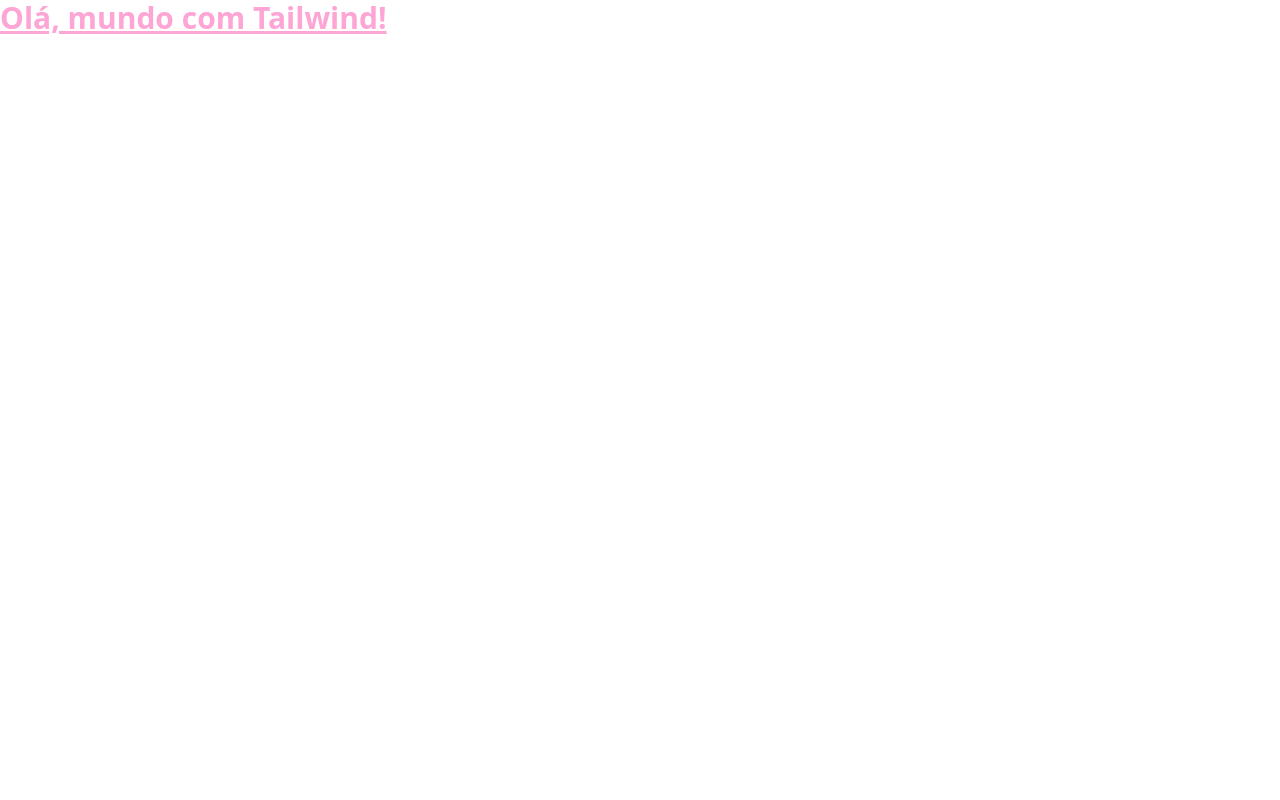
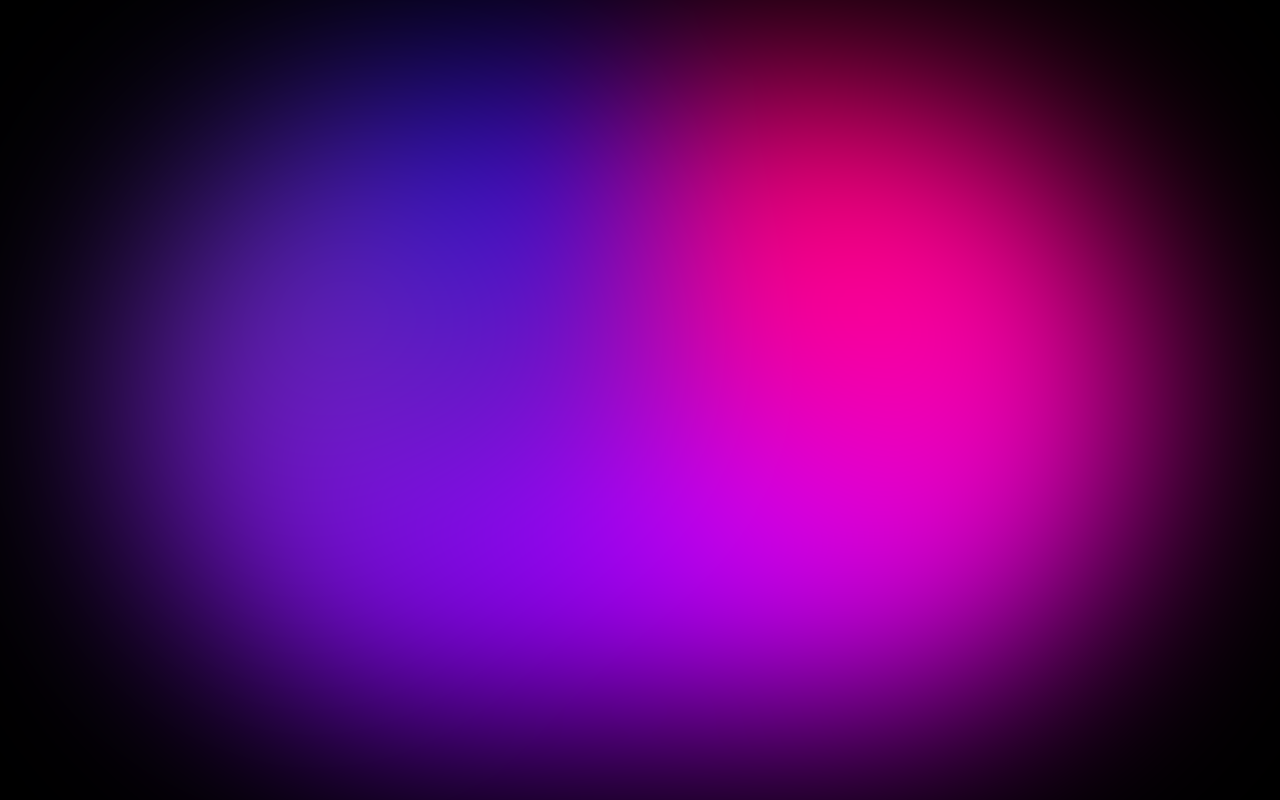
Before and after one commit to ByAurea/Portfolio-ByAurea, a React (Vite) app: page / in a window 1280 px wide. Built offline with nearby package versions, Linux system fonts and the light colour scheme.

Commit message:
add/animated background

```diff
--- a/package.json
+++ b/package.json
@@ -11,6 +11,7 @@
   },
   "dependencies": {
     "@tailwindcss/postcss": "^4.1.13",
+    "@tailwindcss/vite": "^4.1.13",
     "react": "^19.1.1",
     "react-dom": "^19.1.1"
   },
--- a/src/App.css
+++ b/src/App.css
@@ -0,0 +1,43 @@
+.blob-outer-container {
+    position: fixed;
+    height: 100%;
+    width: 100%;
+    z-index: 0;
+    inset: 0;
+    margin: auto;
+    filter: blur(100px);
+    /*opacity: 0.5;*/
+}
+
+.blob-inner-container {
+    border-radius: 99999px;
+    position: absolute;
+    inset: 0;
+    margin: auto;
+    width: 100vw;
+    height: 100vh;
+    min-width: 1000px;
+    overflow: hidden;
+    background-color: #fff;
+    transform: scale(0.8);
+}
+
+.blob {
+    position: absolute;
+    width: 100vw;
+    height: 100vh;
+    inset: 0;
+    margin: auto;
+    background: conic-gradient(from 0deg, #08f, #f60, #bbffa1, #4c00ff, #ab2666, #09f);
+    animation: spinBlob 8s linear infinite;
+}
+
+@keyframes spinBlob {
+    0% {
+        transform: rotate(0deg) scale(2);
+    }
+
+    100% {
+        transform: rotate(1turn) scale(2);
+    }
+}
--- a/src/App.jsx
+++ b/src/App.jsx
@@ -1,9 +1,14 @@
 function App() {
   return (
     <>
-      <h1 className="text-3xl font-bold underline text-pink-300">
-        Olá, mundo com Tailwind!
-      </h1>
+    {/* Fudo animado */}
+
+      <div className="blob-outer-container">
+        <div className="blob-inner-container">
+          <div className="blob"></div>
+        </div>
+      </div>
+
     </>
   );
 }
--- a/src/index.css
+++ b/src/index.css
@@ -1,4 +1,70 @@
-@import "tailwindcss";
-@tailwind base;
-@tailwind components;
-@tailwind utilities;
+* {
+    padding: 0;
+    margin: 0;
+    box-sizing: border-box;
+    outline: 0;
+    font-family: sans-serif;
+    background-color: #000000;
+}
+
+.blob-outer-container {
+    position: fixed;
+    height: 100%;
+    width: 100%;
+    z-index: 0;
+    inset: 0;
+    margin: auto;
+    filter: blur(100px);
+}
+
+.blob-inner-container {
+    border-radius: 99999px;
+    position: absolute;
+    inset: 0;
+    margin: auto;
+    width: 100vw;
+    height: 100vh;
+    overflow: hidden;
+    background-color: #fff;
+    transform: scale(0.8);
+}
+
+.blob {
+    position: absolute;
+    width: 100vw;
+    height: 100vh;
+    inset: 0;
+    margin: auto;
+    background: conic-gradient(from 0deg, rgb(255, 0, 98), rgb(255, 0, 149), #cc00ff, #8c00ff, #6026ab, rgb(17, 0, 255));
+    animation: spinBlob 8s linear infinite;
+}
+
+@keyframes spinBlob {
+    0% {
+        transform: rotate(0deg) scale(3); /* Aumente a escala inicial para garantir que cubra telas menores */
+    }
+
+    100% {
+        transform: rotate(1turn) scale(3); /* Aumente a escala final */
+    }
+}
+
+/* Adicione media queries para dispositivos menores */
+@media (max-width: 768px) {
+    .blob-outer-container {
+        filter: blur(50px); /* Reduza o blur para melhor performance em dispositivos móveis */
+    }
+
+    .blob-inner-container {
+        transform: scale(1); /* Remova a escala para que o blob ocupe mais espaço */
+    }
+
+    @keyframes spinBlob {
+        0% {
+            transform: rotate(0deg) scale(4); /* Aumente ainda mais a escala para garantir que o efeito cubra a tela */
+        }
+        100% {
+            transform: rotate(1turn) scale(4);
+        }
+    }
+}
```
Also changed, not shown: 1 other file (tests, documents, lock files or other folders).
